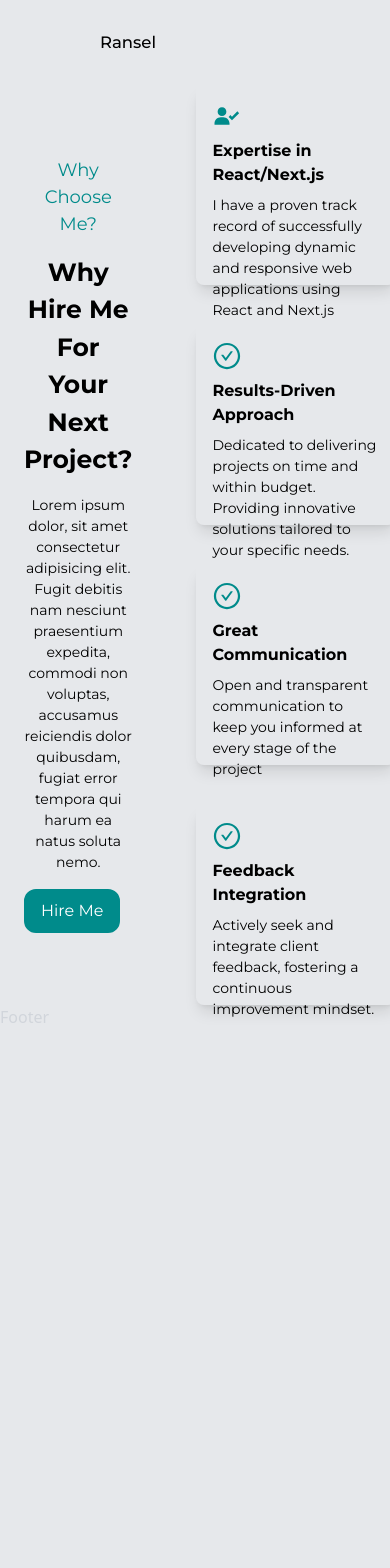
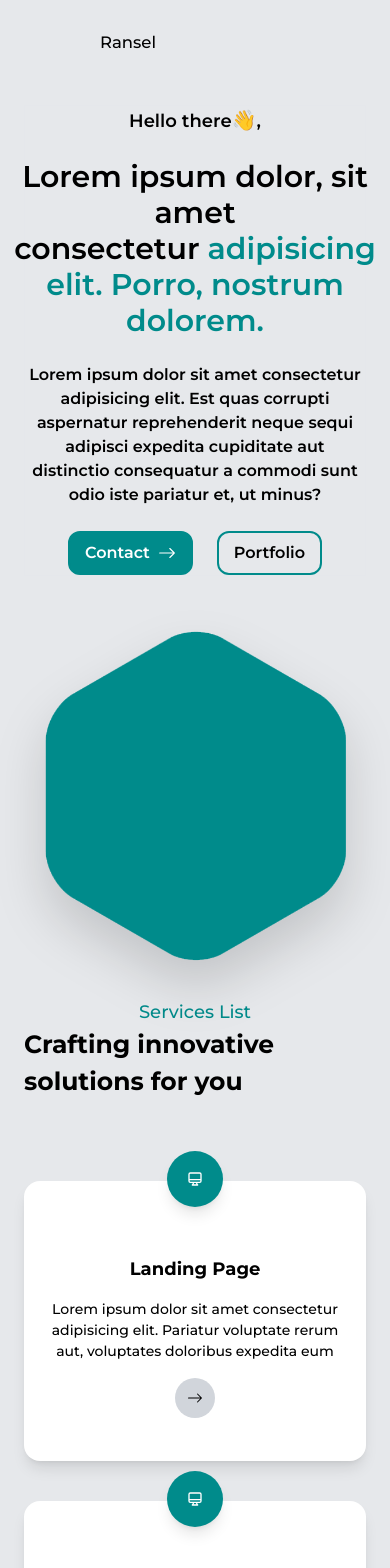
Before and after one commit to ranselorm/ransel, a Next.js app: page / in a window 390 px wide. Shown: the top 1568 px of the page. Before the commit the page ends 1029 px from the top, so only its background shows below. Built offline with nearby package versions, Linux system fonts and the light colour scheme.

Commit message:
Make section responsive

```diff
--- a/app/page.jsx
+++ b/app/page.jsx
@@ -5,8 +5,8 @@ import ChooseMe from "@/components/ChooseMe";
 export default function Home() {
   return (
     <div className="">
-      {/* <Hero />
-      <Services /> */}
+      <Hero />
+      <Services />
       <ChooseMe />
     </div>
   );
--- a/components/ChooseMe.jsx
+++ b/components/ChooseMe.jsx
@@ -31,8 +31,8 @@ const data = [
 const ChooseMe = () => {
   return (
     <section className="text-black font-primary">
-      <div className="flex items-center gap-6">
-        <article className="w-full lg:w-2/5 text-center lg:text-left font-primary mr-10 flex flex-col items-start justify-start gap-y-4">
+      <div className="flex items-center flex-col gap-6 lg:flex-row justify-center">
+        <article className="w-full lg:w-2/5 text-center lg:text-left font-primary flex flex-col justify-start lg:items-start items-center gap-y-4">
           <SubHeading text="Why Choose Me?" />
           <Heading text="Why Hire Me For Your Next Project?" />
           <p className="text-[14px]">
@@ -43,11 +43,11 @@ const ChooseMe = () => {
           </p>
           <Button text="Hire Me" fill={true} />
         </article>
-        <div className="w-full lg:w-3/5 flex items-center flex-wrap gap-10">
+        <div className="w-full lg:w-3/5 flex items-center justify-center flex-col lg:flex-row flex-wrap gap-10">
           {data.map((d, index) => (
             <div
               key={index}
-              className="lg:w-2/5 flex flex-col gap-y-2 shadow-lg h-[200px] w-[200px] p-4 rounded-lg"
+              className=" lg:w-2/5 flex flex-col justify-center gap-y-2 shadow-lg h-[200px] p-4 rounded-lg"
             >
               <span className="text-[30px] font-bold text-[#008b8b]">
                 {d.icon}
--- a/components/ui/SubHeading.jsx
+++ b/components/ui/SubHeading.jsx
@@ -3,7 +3,7 @@ import React from "react";
 const SubHeading = ({ text }) => {
   return (
     <div>
-      <h4 className="text-secondary text-[18px]">{text}</h4>
+      <h4 className="text-secondary text-[18px] text-center">{text}</h4>
     </div>
   );
 };
```
